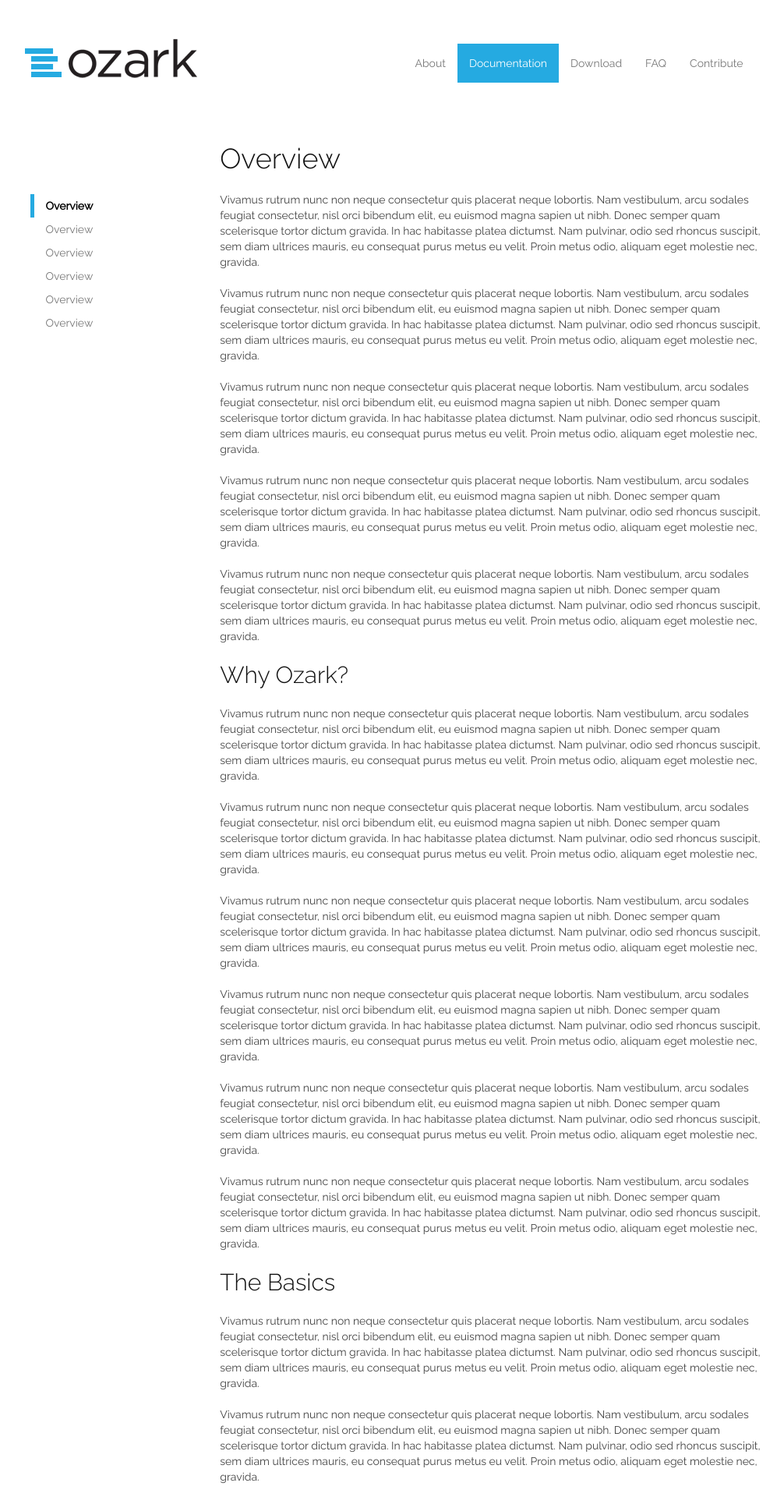
After one commit to chasefinch/ozark-lang.github.io, a PHP site: page /documentation.html in a window 1280 px wide. The commit adds this page. Shown: the top 1920 px of the page at 78% size, without its empty margins (129-1135 px from the left). Run offline with PHP 8.4, Linux system fonts and the light colour scheme; some libraries are stand-ins or nearby versions.

Commit message:
Documentation add, example update

```diff
--- a/css/style.css
+++ b/css/style.css
@@ -1,4 +1,4 @@
-body { font-family:'Raleway'; font-weight:400; color:#444; }
+body { font-family:'Raleway'; font-weight:400; color:#444; position:relative; }
 hr { border-color:#ccc; }
 
 h1, h2, h3, h4, h5, h6 { color:#111; font-family:'Raleway'; font-weight:300; margin-bottom:20px; line-height:1.3; }
@@ -13,7 +13,9 @@ pre.mountaineer { background:#fff url(../img/mountaineer.png) left top no-repeat
 
 #logo { width:225px; height:50px; position:relative; top:-6px; left:-8px; }
 
-.navbar-default { border:none; background-color:transparent; }
+.navbar-header { z-index:100; position:relative; }
+
+.navbar-default { border:none; background-color:transparent; z-index:1; position:relative; }
 	.navbar-default .navbar-collapse, .navbar-default .navbar-form { border:none; }
 .navbar-brand { padding:0; }
 .navbar-default .navbar-toggle { margin-right:0; background-color:transparent; border-color:transparent; }
@@ -22,7 +24,16 @@ pre.mountaineer { background:#fff url(../img/mountaineer.png) left top no-repeat
 	.navbar-default .navbar-toggle.collapsed .icon-bar { background-color:#bbb; }
 		.navbar-default .navbar-toggle:hover .icon-bar { background-color:#333; }
 
+.navbar-default .navbar-nav>.active>a, .navbar-default .navbar-nav>.active>a:hover, .navbar-default .navbar-nav>.active>a:focus { background-color:#25aae1; color:#fff; }
+
 #nav-links { position:relative; top:25px; font-size:1.2em; }
+
+.affix { top:30px; }
+
+.subnav { margin-top:69px; }
+.subnav .nav > li > a { color:#777; padding:5px 15px; border-left:5px solid transparent; }
+.subnav .nav > li > a:hover { color:#333; background-color:transparent; }
+.subnav .nav > li.active > a { color:#000; border-color:#25aae1; font-weight:bold; }
 
 @media (min-width:768px) {
 	#nav-links { top:0px; font-size:inherit; }
@@ -31,6 +42,8 @@ pre.mountaineer { background:#fff url(../img/mountaineer.png) left top no-repeat
 h1.heading { font-size:30px; }
 h2.subheading, h3.subheading { margin-bottom:2em; }
 	.subheading strong { font-weight:300; font-size:0.6em; text-transform:uppercase; color:#25aae1; }
+
+h1.main-heading { margin-top:0; }
 
 section.blue { background-color:#25aae1; color:#fff; }
 	section.blue h1, section.blue h2, section.blue h3, section.blue h4, section.blue h5, section.blue h6 { color:#fff; }
@@ -58,12 +71,19 @@ section.white { padding:20px 0; }
 .btn-primary { border-color:#D6491A; color:#fff; background-color:#D6491A; }
 	.btn-primary:hover { border-color:#B6391A; color:#fff; background-color:#B6391A; }
 
-.class { color:#28527C; }
+.declaration { color:#0000FF; }
 .argument { color:#496FB1; font-style:italic; }
-.variable { color:#666666; }
+.variable { color:#000; }
 .method { color:#000; }
-.control { color:#FD9632; }
-.self { color:#E92C31; }
-.literal { color:#05A74F; }
+.control { color:#0000FF; }
+.self { color:#28527C; }
+.comment { color:#05A74F; }
+.string { color:#D73939; }
+.literal { color:#C343A8; }
+.property { color:#000; font-weight:bold; }
+.class { color:#25aae1; }
+.operator { color:#28527C; }
+
+.nothing { color:#FD9632; color:#E92C31; }
 
 div.portal .glyphicon { float:right; margin-right:15px; color:#25aae1; }
--- /dev/null
+++ b/documentation.html
@@ -0,0 +1,142 @@
+<!DOCTYPE html>
+<html lang="en">
+  <head>
+    <meta charset="utf-8">
+    <meta http-equiv="X-UA-Compatible" content="IE=edge">
+    <meta name="viewport" content="width=device-width, initial-scale=1">
+    <title>Ozark, a strict programming language</title>
+    <meta name="description" content="Ozark is an elegant, open-source programming language. Through strict code standards, Ozark enables new tools for generating software.">
+
+    <link href='http://fonts.googleapis.com/css?family=Raleway:300,400' rel='stylesheet' type='text/css'>
+    <link href="ico/favicon.ico" rel="shortcut icon" type="image/x-icon">
+    <!-- Bootstrap -->
+    <link href="//maxcdn.bootstrapcdn.com/bootstrap/3.2.0/css/bootstrap.min.css" rel="stylesheet">
+    <link href="css/style.css" rel="stylesheet">
+
+    <!-- HTML5 Shim and Respond.js IE8 support of HTML5 elements and media queries -->
+    <!-- WARNING: Respond.js doesn't work if you view the page via file:// -->
+    <!--[if lt IE 9]>
+      <script src="https://oss.maxcdn.com/html5shiv/3.7.2/html5shiv.min.js"></script>
+      <script src="https://oss.maxcdn.com/respond/1.4.2/respond.min.js"></script>
+    <![endif]-->
+    <script>
+      (function(i,s,o,g,r,a,m){i['GoogleAnalyticsObject']=r;i[r]=i[r]||function(){
+      (i[r].q=i[r].q||[]).push(arguments)},i[r].l=1*new Date();a=s.createElement(o),
+      m=s.getElementsByTagName(o)[0];a.async=1;a.src=g;m.parentNode.insertBefore(a,m)
+      })(window,document,'script','//www.google-analytics.com/analytics.js','ga');
+
+      ga('create', 'UA-53701958-1', 'auto');
+      ga('send', 'pageview');
+
+    </script>
+  </head>
+  <body>
+  	<header>
+	  	<div class='container'>
+        <div class='row'>
+          <div class='col-md-10 col-md-offset-1'>
+
+
+          <nav class="navbar navbar-default" role="navigation">
+            <div class="container-fluid">
+              <!-- Brand and toggle get grouped for better mobile display -->
+              <div class="navbar-header">
+                <button type="button" class="navbar-toggle" data-toggle="collapse" data-target="#nav-links">
+                  <span class="sr-only">Toggle navigation</span>
+                  <span class="icon-bar"></span>
+                  <span class="icon-bar"></span>
+                  <span class="icon-bar"></span>
+                </button>
+                <a class="navbar-brand" href="/">
+                  <img id="logo" src='img/ozark.png' alt='ozark'>
+                </a>
+              </div>
+              <!-- Collect the nav links, forms, and other content for toggling -->
+              <div class="collapse navbar-collapse" id="nav-links">
+                <ul class="nav navbar-nav navbar-right">
+                  <li><a href="/about.html">About</a></li>
+                  <li class="active"><a href="/documentation.html">Documentation</a></li>
+                  <li><a href="/download.html">Download</a></li>
+                  <li><a href="/faq.html">FAQ</a></li>
+                  <li><a href="/contribute.html">Contribute</a></li>
+                </ul>
+              </div><!-- /.navbar-collapse -->
+            </div><!-- /.container-fluid -->
+          </nav>
+         </div>
+        </div>
+	    </div>
+  	</header>
+    <section class='white'>
+      <div class='container'>
+        <div class='row'>
+          <div class='col-md-10 col-md-offset-1'>
+            <div class='row'>
+              <div class='col-sm-3 hidden-xs'>
+                <div class="subnav" data-spy="affix" data-offset-top="148">
+                  <ul class="nav bs-docs-sidenav">
+                    <li class="active"><a href="/documentation.html">Overview</a></li>
+                    <li><a href="/documentation.html">Overview</a></li>
+                    <li><a href="/documentation.html">Overview</a></li>
+                    <li><a href="/documentation.html">Overview</a></li>
+                    <li><a href="/documentation.html">Overview</a></li>
+                    <li><a href="/documentation.html">Overview</a></li>
+                  </ul>
+                </div>
+              </div>
+              <div class='col-sm-9'>
+                <h1 class='main-heading' id="overview">Overview</h1>
+                <p>Vivamus rutrum nunc non neque consectetur quis placerat neque lobortis. Nam vestibulum, arcu sodales feugiat consectetur, nisl orci bibendum elit, eu euismod magna sapien ut nibh. Donec semper quam scelerisque tortor dictum gravida. In hac habitasse platea dictumst. Nam pulvinar, odio sed rhoncus suscipit, sem diam ultrices mauris, eu consequat purus metus eu velit. Proin metus odio, aliquam eget molestie nec, gravida.</p>
+                <p>Vivamus rutrum nunc non neque consectetur quis placerat neque lobortis. Nam vestibulum, arcu sodales feugiat consectetur, nisl orci bibendum elit, eu euismod magna sapien ut nibh. Donec semper quam scelerisque tortor dictum gravida. In hac habitasse platea dictumst. Nam pulvinar, odio sed rhoncus suscipit, sem diam ultrices mauris, eu consequat purus metus eu velit. Proin metus odio, aliquam eget molestie nec, gravida.</p>
+                <p>Vivamus rutrum nunc non neque consectetur quis placerat neque lobortis. Nam vestibulum, arcu sodales feugiat consectetur, nisl orci bibendum elit, eu euismod magna sapien ut nibh. Donec semper quam scelerisque tortor dictum gravida. In hac habitasse platea dictumst. Nam pulvinar, odio sed rhoncus suscipit, sem diam ultrices mauris, eu consequat purus metus eu velit. Proin metus odio, aliquam eget molestie nec, gravida.</p>
+                <p>Vivamus rutrum nunc non neque consectetur quis placerat neque lobortis. Nam vestibulum, arcu sodales feugiat consectetur, nisl orci bibendum elit, eu euismod magna sapien ut nibh. Donec semper quam scelerisque tortor dictum gravida. In hac habitasse platea dictumst. Nam pulvinar, odio sed rhoncus suscipit, sem diam ultrices mauris, eu consequat purus metus eu velit. Proin metus odio, aliquam eget molestie nec, gravida.</p>
+                <p>Vivamus rutrum nunc non neque consectetur quis placerat neque lobortis. Nam vestibulum, arcu sodales feugiat consectetur, nisl orci bibendum elit, eu euismod magna sapien ut nibh. Donec semper quam scelerisque tortor dictum gravida. In hac habitasse platea dictumst. Nam pulvinar, odio sed rhoncus suscipit, sem diam ultrices mauris, eu consequat purus metus eu velit. Proin metus odio, aliquam eget molestie nec, gravida.</p>
+                <h2 id="why">Why Ozark?</h2>
+                <p>Vivamus rutrum nunc non neque consectetur quis placerat neque lobortis. Nam vestibulum, arcu sodales feugiat consectetur, nisl orci bibendum elit, eu euismod magna sapien ut nibh. Donec semper quam scelerisque tortor dictum gravida. In hac habitasse platea dictumst. Nam pulvinar, odio sed rhoncus suscipit, sem diam ultrices mauris, eu consequat purus metus eu velit. Proin metus odio, aliquam eget molestie nec, gravida.</p>
+                <p>Vivamus rutrum nunc non neque consectetur quis placerat neque lobortis. Nam vestibulum, arcu sodales feugiat consectetur, nisl orci bibendum elit, eu euismod magna sapien ut nibh. Donec semper quam scelerisque tortor dictum gravida. In hac habitasse platea dictumst. Nam pulvinar, odio sed rhoncus suscipit, sem diam ultrices mauris, eu consequat purus metus eu velit. Proin metus odio, aliquam eget molestie nec, gravida.</p>
+                <p>Vivamus rutrum nunc non neque consectetur quis placerat neque lobortis. Nam vestibulum, arcu sodales feugiat consectetur, nisl orci bibendum elit, eu euismod magna sapien ut nibh. Donec semper quam scelerisque tortor dictum gravida. In hac habitasse platea dictumst. Nam pulvinar, odio sed rhoncus suscipit, sem diam ultrices mauris, eu consequat purus metus eu velit. Proin metus odio, aliquam eget molestie nec, gravida.</p>
+                <p>Vivamus rutrum nunc non neque consectetur quis placerat neque lobortis. Nam vestibulum, arcu sodales feugiat consectetur, nisl orci bibendum elit, eu euismod magna sapien ut nibh. Donec semper quam scelerisque tortor dictum gravida. In hac habitasse platea dictumst. Nam pulvinar, odio sed rhoncus suscipit, sem diam ultrices mauris, eu consequat purus metus eu velit. Proin metus odio, aliquam eget molestie nec, gravida.</p>
+                <p>Vivamus rutrum nunc non neque consectetur quis placerat neque lobortis. Nam vestibulum, arcu sodales feugiat consectetur, nisl orci bibendum elit, eu euismod magna sapien ut nibh. Donec semper quam scelerisque tortor dictum gravida. In hac habitasse platea dictumst. Nam pulvinar, odio sed rhoncus suscipit, sem diam ultrices mauris, eu consequat purus metus eu velit. Proin metus odio, aliquam eget molestie nec, gravida.</p>
+                <p>Vivamus rutrum nunc non neque consectetur quis placerat neque lobortis. Nam vestibulum, arcu sodales feugiat consectetur, nisl orci bibendum elit, eu euismod magna sapien ut nibh. Donec semper quam scelerisque tortor dictum gravida. In hac habitasse platea dictumst. Nam pulvinar, odio sed rhoncus suscipit, sem diam ultrices mauris, eu consequat purus metus eu velit. Proin metus odio, aliquam eget molestie nec, gravida.</p>
+                <h2 id="basics">The Basics</h2>
+                <p>Vivamus rutrum nunc non neque consectetur quis placerat neque lobortis. Nam vestibulum, arcu sodales feugiat consectetur, nisl orci bibendum elit, eu euismod magna sapien ut nibh. Donec semper quam scelerisque tortor dictum gravida. In hac habitasse platea dictumst. Nam pulvinar, odio sed rhoncus suscipit, sem diam ultrices mauris, eu consequat purus metus eu velit. Proin metus odio, aliquam eget molestie nec, gravida.</p>
+                <p>Vivamus rutrum nunc non neque consectetur quis placerat neque lobortis. Nam vestibulum, arcu sodales feugiat consectetur, nisl orci bibendum elit, eu euismod magna sapien ut nibh. Donec semper quam scelerisque tortor dictum gravida. In hac habitasse platea dictumst. Nam pulvinar, odio sed rhoncus suscipit, sem diam ultrices mauris, eu consequat purus metus eu velit. Proin metus odio, aliquam eget molestie nec, gravida.</p>
+                <p>Vivamus rutrum nunc non neque consectetur quis placerat neque lobortis. Nam vestibulum, arcu sodales feugiat consectetur, nisl orci bibendum elit, eu euismod magna sapien ut nibh. Donec semper quam scelerisque tortor dictum gravida. In hac habitasse platea dictumst. Nam pulvinar, odio sed rhoncus suscipit, sem diam ultrices mauris, eu consequat purus metus eu velit. Proin metus odio, aliquam eget molestie nec, gravida.</p>
+                <p>Vivamus rutrum nunc non neque consectetur quis placerat neque lobortis. Nam vestibulum, arcu sodales feugiat consectetur, nisl orci bibendum elit, eu euismod magna sapien ut nibh. Donec semper quam scelerisque tortor dictum gravida. In hac habitasse platea dictumst. Nam pulvinar, odio sed rhoncus suscipit, sem diam ultrices mauris, eu consequat purus metus eu velit. Proin metus odio, aliquam eget molestie nec, gravida.</p>
+                <p>Vivamus rutrum nunc non neque consectetur quis placerat neque lobortis. Nam vestibulum, arcu sodales feugiat consectetur, nisl orci bibendum elit, eu euismod magna sapien ut nibh. Donec semper quam scelerisque tortor dictum gravida. In hac habitasse platea dictumst. Nam pulvinar, odio sed rhoncus suscipit, sem diam ultrices mauris, eu consequat purus metus eu velit. Proin metus odio, aliquam eget molestie nec, gravida.</p>
+                <p>Vivamus rutrum nunc non neque consectetur quis placerat neque lobortis. Nam vestibulum, arcu sodales feugiat consectetur, nisl orci bibendum elit, eu euismod magna sapien ut nibh. Donec semper quam scelerisque tortor dictum gravida. In hac habitasse platea dictumst. Nam pulvinar, odio sed rhoncus suscipit, sem diam ultrices mauris, eu consequat purus metus eu velit. Proin metus odio, aliquam eget molestie nec, gravida.</p>
+              </div>
+            </div>
+          </div>
+        </div>
+      </div>
+    </section>
+    <footer>
+      <div class='container'>
+        <div class='row'>
+          <div class='col-md-10 col-md-offset-1'>
+            &copy; 2014 Chase Finch | <a rel="author" target="_blank" href="https://plus.google.com/+ChaseFinch/?rel=author">Authorship</a>
+            <div class='footer-nav hidden-xs'>
+              <ul>
+                <li class='active'><a href="/">Home</a></li>
+                <li><a href="/about.html">About</a></li>
+                <li><a href="/documentation.html">Documentation</a></li>
+                <li><a href="/download.html">Download</a></li>
+                <li><a href="/faq.html">FAQ</a></li>
+                <li><a href="/contribute.html">Contribute</a></li>
+              </ul>
+            </div>
+          </div>
+      </div>
+    </footer>
+
+    <!-- jQuery (necessary for Bootstrap's JavaScript plugins) -->
+    <script src="https://ajax.googleapis.com/ajax/libs/jquery/1.11.1/jquery.min.js"></script>
+    <!-- Include all compiled plugins (below), or include individual files as needed -->
+    <script src="//maxcdn.bootstrapcdn.com/bootstrap/3.2.0/js/bootstrap.min.js"></script>
+    <script type="text/javascript" src="js/retina.min.js"></script>
+    <script type="text/javascript">
+    $(".subnav").width($(".subnav").width());
+    </script>
+  </body>
+</html>
```
Also changed, not shown: index.html (+29 -22 lines).
